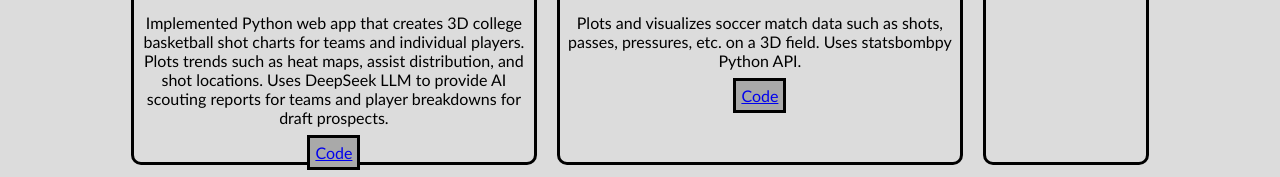
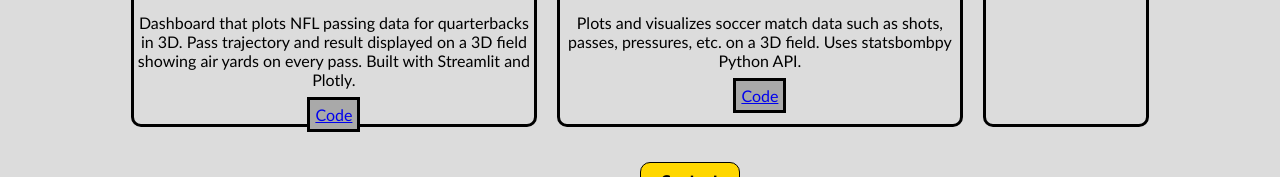
Before and after one commit to rj7002/rj7002.github.io, a plain HTML site: page index.html in a window 1280 px wide. Shown: the part 2395-2572 px from the top of the page. Drawn offline with Linux system fonts and the light colour scheme.

Commit message:
Update index.html

```diff
--- a/index.html
+++ b/index.html
@@ -77,7 +77,7 @@
                 <div id="projectfour">
                     <h3>NFL Passing Analyzer</h3>
                     <a href="https://nflpassinganalyzer.streamlit.app/" target="_blank"><img src="https://miro.medium.com/v2/resize:fit:2000/format:webp/1*ZEMKsIpGnrkuRQ9U5wZCzg.png" alt="NFLPassingAnalyzer" style="width: 50vh;" title="Click to view app"></a>
-                    <p>Implemented Python web app that creates 3D college basketball shot charts for teams and individual players. Plots trends such as heat maps, assist distribution, and shot locations. Uses DeepSeek LLM to provide AI scouting reports for teams and player breakdowns for draft prospects.
+                    <p>Dashboard that plots NFL passing data for quarterbacks in 3D. Pass trajectory and result displayed on a 3D field showing air yards on every pass. Built with Streamlit and Plotly.
                     </p>
                     <a href="https://github.com/rj7002/NFLPassingAnalysis" class="code-buttons" target="_blank">Code</a>
                 </div>
```
